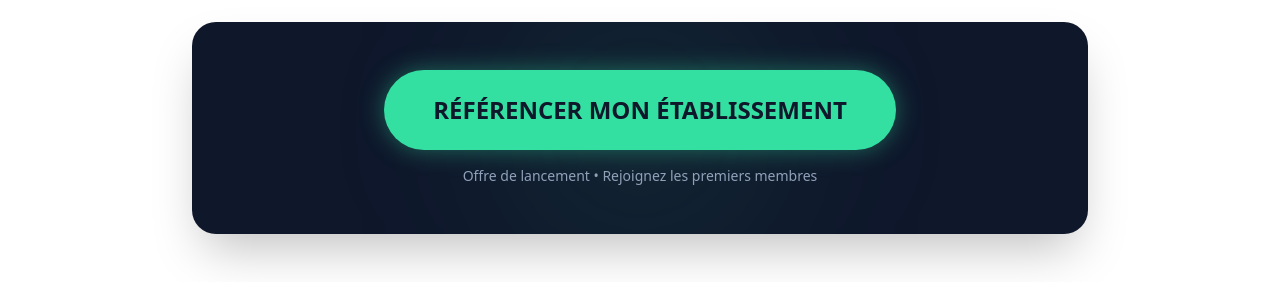
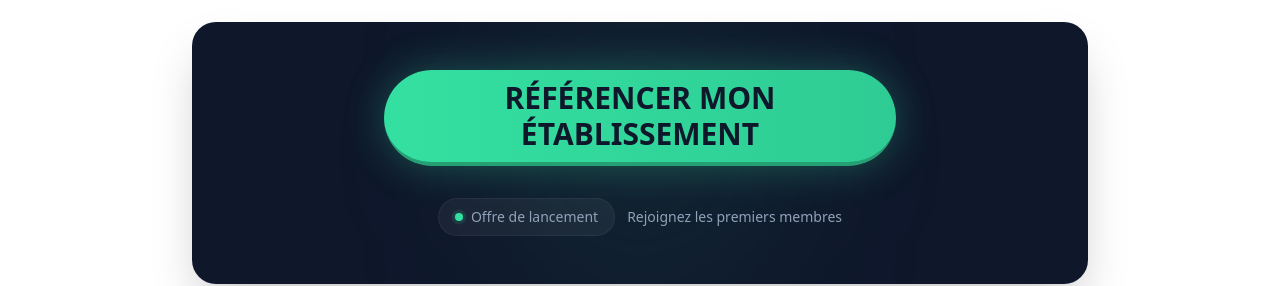
Before and after one commit to Jerome2024-net/fivezone, a Next.js app: page / in a window 1280 px wide. Shown: the part 1046-1332 px from the top of the page. Built offline with nearby package versions, Linux system fonts and the light colour scheme; no server answers; the database is empty.

Commit message:
style: enhance homepage CTA design with gradient and badge

```diff
--- a/src/app/page.tsx
+++ b/src/app/page.tsx
@@ -95,14 +95,21 @@ export default async function Home() {
                 <div className="absolute top-1/2 left-1/2 -translate-x-1/2 -translate-y-1/2 w-64 h-64 bg-[#34E0A1]/10 blur-[100px] rounded-full pointer-events-none"></div>
 
                 <div className="relative z-10 w-full max-w-lg">
-                    <Link href="/pricing" className="w-full block">
-                        <Button className="w-full h-auto py-4 md:py-0 md:h-20 bg-[#34E0A1] hover:bg-[#2cbe89] text-slate-900 font-black rounded-full text-lg md:text-2xl shadow-[0_0_25px_rgba(52,224,161,0.4)] hover:shadow-[0_0_40px_rgba(52,224,161,0.6)] transition-all transform hover:-translate-y-1 whitespace-normal">
+                    <Link href="/pricing" className="w-full block group">
+                        <Button className="w-full h-auto py-6 md:py-0 md:h-24 bg-gradient-to-r from-[#34E0A1] to-[#2ecc94] hover:to-[#24b07d] text-slate-900 font-black rounded-3xl md:rounded-full text-xl md:text-3xl shadow-[0_0_40px_rgba(52,224,161,0.3)] hover:shadow-[0_0_60px_rgba(52,224,161,0.5)] transition-all transform group-hover:-translate-y-1 whitespace-normal border-b-4 border-[#25a075] active:border-b-0 active:translate-y-1">
                             RÉFÉRENCER MON ÉTABLISSEMENT
                         </Button>
                     </Link>
-                    <p className="text-slate-400 text-xs md:text-sm mt-4 font-medium px-4">
-                         Offre de lancement • Rejoignez les premiers membres
-                    </p>
+                    <div className="mt-8 flex flex-col md:flex-row items-center justify-center gap-3 text-slate-400 text-sm font-medium">
+                        <span className="flex items-center gap-2 bg-white/5 px-4 py-2 rounded-full border border-white/5">
+                            <span className="relative flex h-2 w-2">
+                                <span className="animate-ping absolute inline-flex h-full w-full rounded-full bg-[#34E0A1] opacity-75"></span>
+                                <span className="relative inline-flex rounded-full h-2 w-2 bg-[#34E0A1]"></span>
+                            </span>
+                            Offre de lancement
+                        </span>
+                        <span>Rejoignez les premiers membres</span>
+                    </div>
                 </div>
              </div>
           </div>
```
